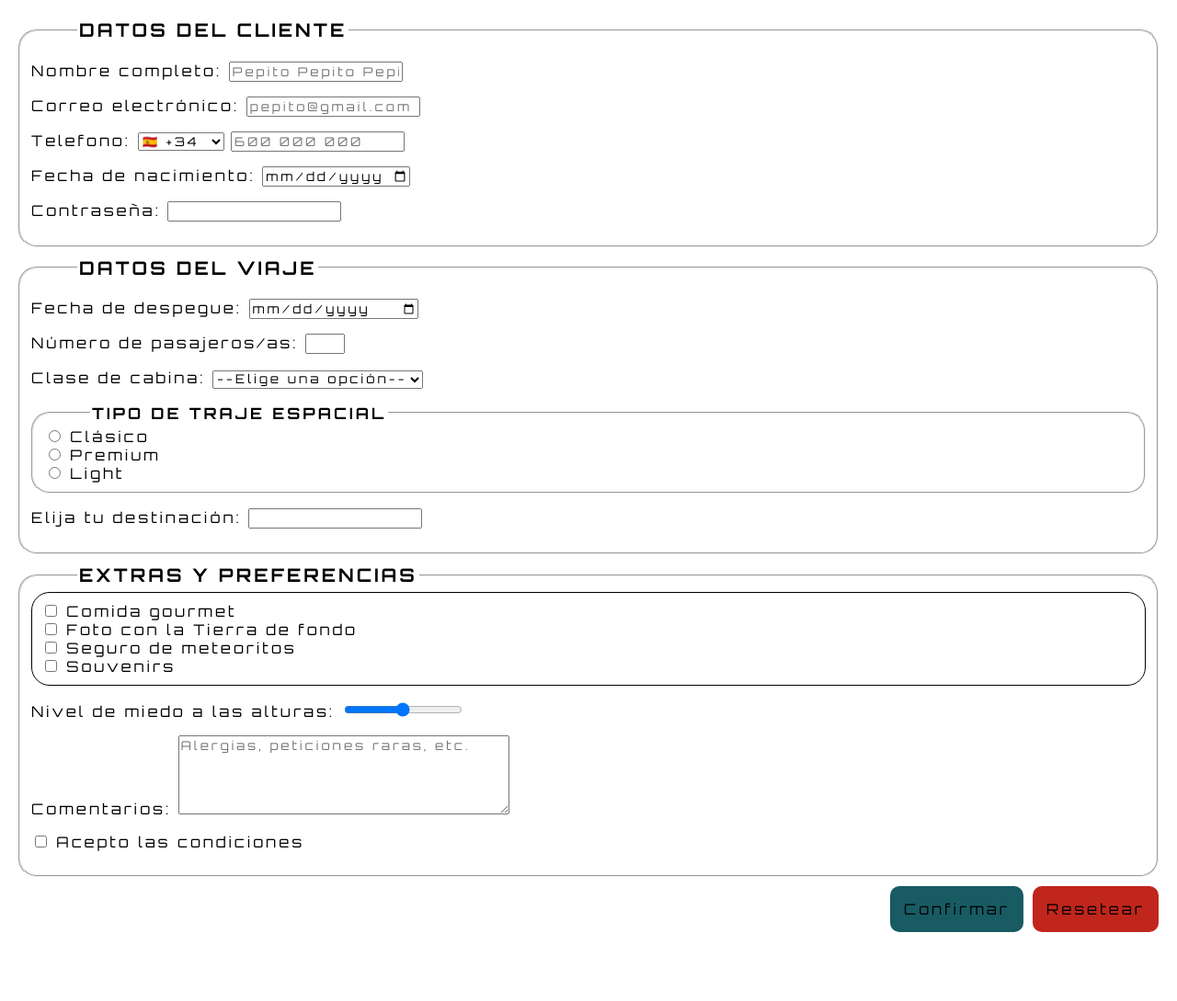
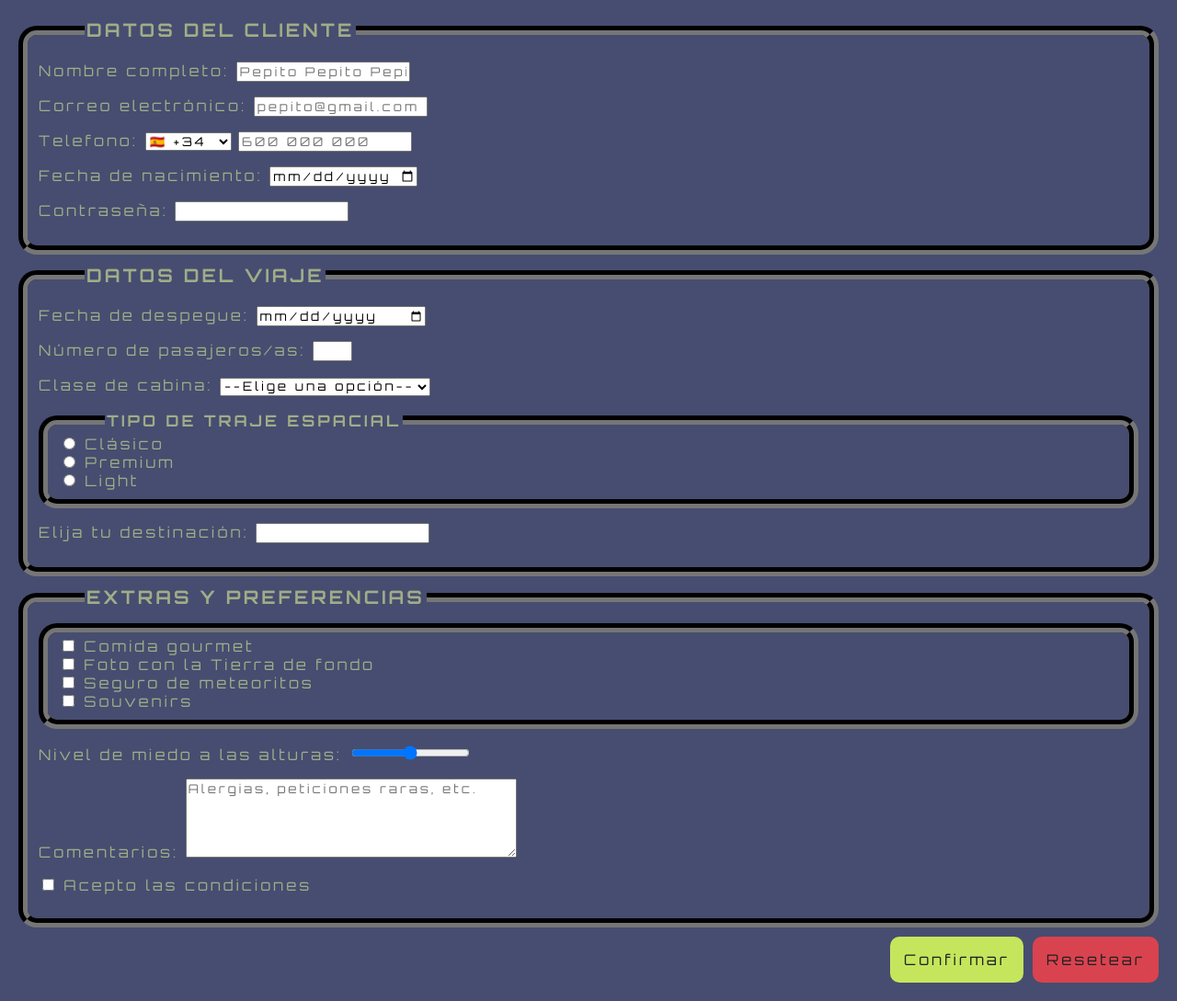
Before and after one commit to sophiarequiao/LLMM-form-exercise, a plain HTML site: page index.html in a window 1280 px wide. Shown: the whole page at 92% size. Before the commit the page ends 1034 px from the top, so only its background shows below. Drawn offline with Linux system fonts and the light colour scheme.

Commit message:
Added css things

```diff
--- a/index.html
+++ b/index.html
@@ -87,7 +87,7 @@
         </fieldset>
         <fieldset>
             <legend>Extras y preferencias</legend>
-            <div class="extras">
+            <fieldset>
                 <ul>
                     <li>
                         <input type="checkbox" id = "gourmetFood" name="extraService" value = "gourmetFood">
@@ -106,7 +106,7 @@
                         <label for="souvenirs">Souvenirs</label>
                     </li>
                 </ul>
-            </div>
+            </fieldset>
             <p>
                 <label for="heightScare">Nivel de miedo a las alturas: </label>
                 <input type="range" name="heightScare" id="heightScare" min="0" max="10">
--- a/styles.css
+++ b/styles.css
@@ -7,6 +7,8 @@
 
 body{
     margin: 20px;
+    background-color: #464d70;
+    color: #a1ac88;
 }
 
 legend{
@@ -26,6 +28,7 @@ button{
     padding: 15px;
     border-radius: 10px;
     font-size: 16px;
+    color: #222;
 }
 
 ul {
@@ -37,11 +40,15 @@ ul {
 fieldset{
     margin: 10px 0px;
     border-radius: 20px;
+    border-width: 10px;
+    border-color:#222;
 }
+
 .extras{
-    border: 1px solid black;
+    border: 1px solid #222;
     border-radius: 20px;
     padding: 10px;
+
 }
 .buttons{
     display: flex;
@@ -51,9 +58,9 @@ fieldset{
 }
 
 .accept{
-    background-color: #185B63;
+    background-color: #c5e65c;
 }
 
 .reset{
-    background-color: #C0261C;
+    background-color: #d9434f;
 }
```
